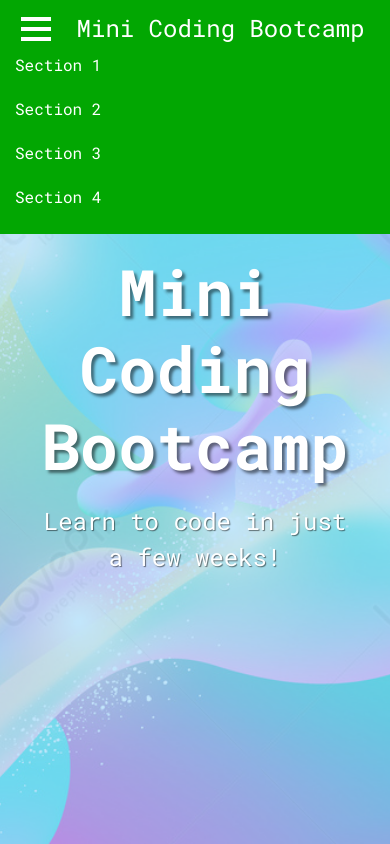
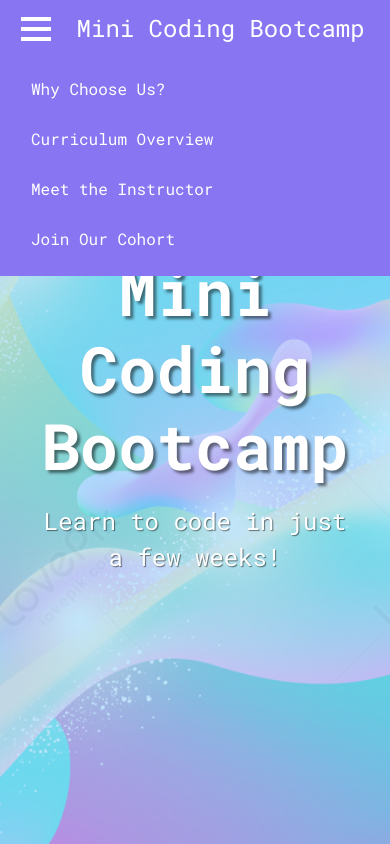
Before and after one commit to johnmccants002/minicodingbootcamp, a plain HTML site: page index.html in a window 390 px wide. Both pictures are taken after a click on the button 36 px from the left and 29 px from the top of the page. Shown: the top 844 px of the page. Drawn offline with nearby package versions, Linux system fonts and the light colour scheme.

Commit message:
Updated text

```diff
--- a/index.html
+++ b/index.html
@@ -24,10 +24,10 @@
       </button>
       <h1 class="mobile-nav-title">Mini Coding Bootcamp</h1>
       <div class="mobile-nav-menu" id="mobileMenu">
-        <a href="#section1">Section 1</a>
-        <a href="#section2">Section 2</a>
-        <a href="#section3">Section 3</a>
-        <a href="#section4">Section 4</a>
+        <a href="#section1">Why Choose Us?</a>
+        <a href="#section2">Curriculum Overview</a>
+        <a href="#section4">Meet the Instructor</a>
+        <a href="#section3">Join Our Cohort</a>
       </div>
     </nav>
 
--- a/styles.css
+++ b/styles.css
@@ -42,6 +42,8 @@ body {
 
 .mobile-nav-menu {
   display: none;
+  margin-top: 24px;
+  margin-left: 16px;
 }
 
 .mobile-nav-menu a {
@@ -49,6 +51,7 @@ body {
   color: #fff;
   text-decoration: none;
   padding: 10px 0;
+  margin-top: 6px;
 }
 
 .mobile-nav-menu a:hover .carousel {
@@ -349,7 +352,7 @@ footer {
     display: block;
     padding-top: 0%;
     transition: top 0.3s ease-in-out;
-    background-color: rgb(2, 167, 2);
+    background-color: rgb(135, 117, 241);
   }
   .side-nav {
     display: none;
```
